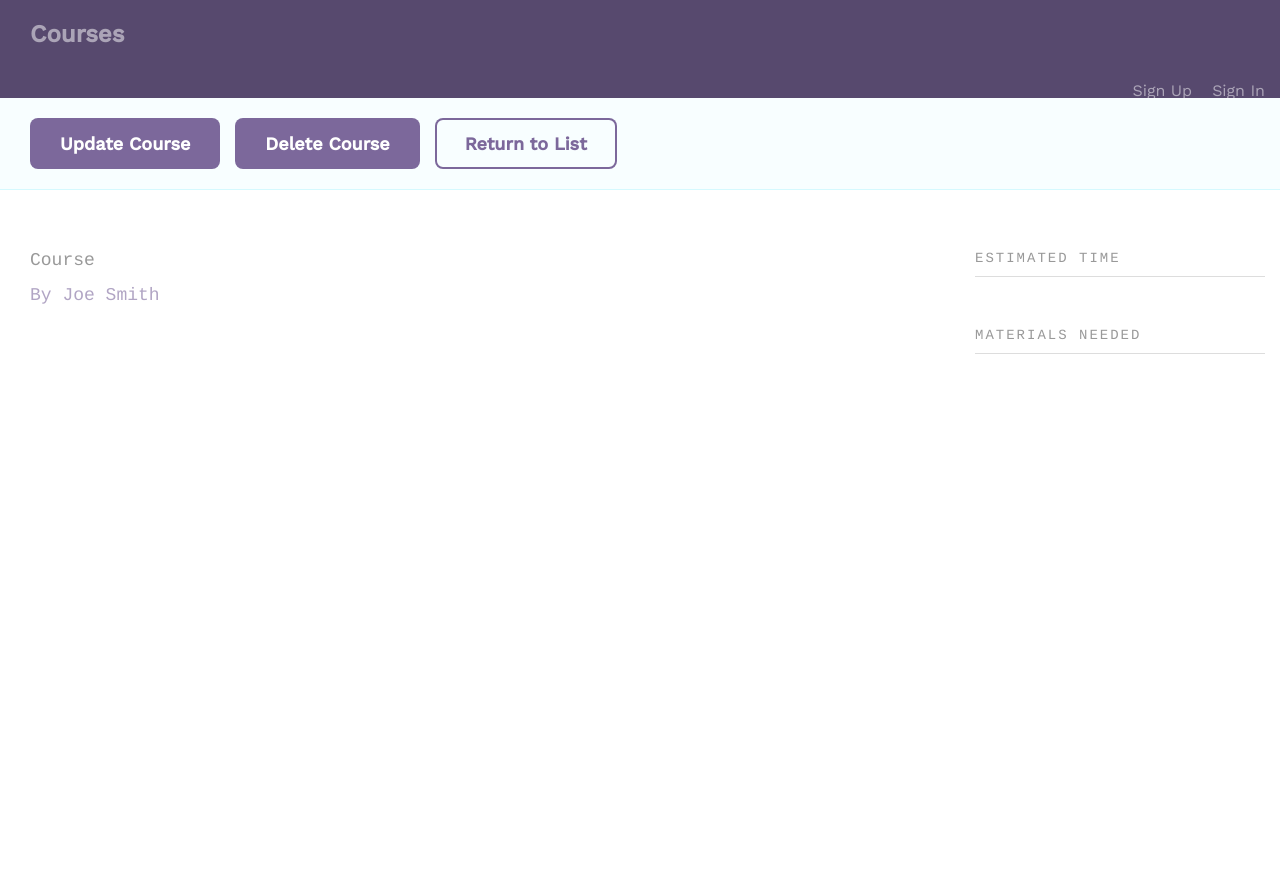
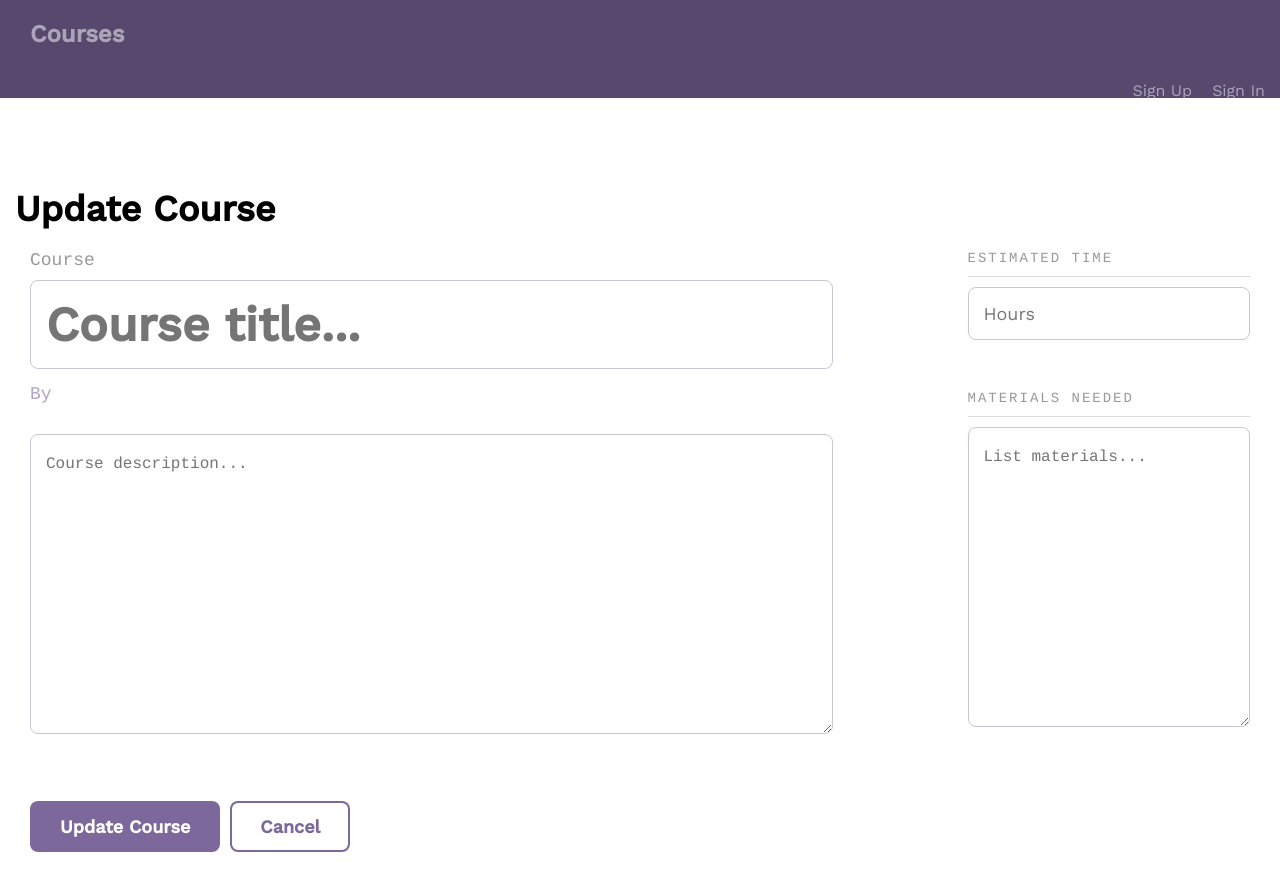
Before and after one commit to SheenaSalmon/TTREACTRESTAPI, a React (Create React App) app in the folder client/: page /courses/1/update in a window 1280 px wide. Before the commit the page ends 800 px from the top, so only its background shows below. Built offline with nearby package versions, Linux system fonts and the light colour scheme; no server answers.

Commit message:
Added update course function

```diff
--- a/client/src/App.js
+++ b/client/src/App.js
@@ -11,6 +11,7 @@
 import UserSignUp from "./UserSignUp"
 import UserSignOut from "./UserSignOut";
 import CreateCourse from "./CreateCourse";
+import UpdateCourse from "./UpdateCourse";
 
 function App() {
 
@@ -23,7 +24,8 @@
     <Switch>
       <Route exact path="/" component={Courses}/>
       <Route  path="/courses/create" component={CreateCourse} />
-      <Route path="/courses/:id" component={CourseDetail}/>
+      <Route exact path="/courses/:id" component={CourseDetail}/>
+      <Route path="/courses/:id/update" component={UpdateCourse}/>
       <Route path="/signin"  component={UserSignIn}/>
       <Route path="/signup"  component={UserSignUp}/>
       <Route path="/signout" component={UserSignOut} />
--- a/client/src/Context.js
+++ b/client/src/Context.js
@@ -36,6 +36,26 @@
      const createCourse= async (newCourse)=>
      {
            const course = await data.createCourse({"username":username,"password":password},{...newCourse,userId:authenticatedUser.id});
+
+
+     }
+
+     const updateCourse= async (course)=>
+     {
+         if(authenticatedUser)
+           {
+               if(authenticatedUser.id===course.User.id)
+
+            {const updatedCourse = await data.updateCourse({"username":username,"password":password},{...course,userId:authenticatedUser.id});}
+            else
+            {alert("You do not have permission to update this course")}
+
+
+
+        }
+           else{
+               alert("please login");
+           }
 
 
      }
@@ -97,7 +117,8 @@
              loadCourses:loadCourses,
              getCourseDetail: getCourseDetail,
              createCourse:createCourse,
-             deleteCourse
+             deleteCourse,
+             updateCourse
          }
      }
 
--- a/client/src/Data.js
+++ b/client/src/Data.js
@@ -79,6 +79,12 @@
         console.log(`This is course response:${Object.entries(course)}`)
     }
 
+    async updateCourse(user,course)
+    {
+        const response = await this.api(`/courses/${course.id}`,'PUT',course,true,user);
+        console.log(`This is course response:${Object.entries(course)}`)
+    }
+
     async deleteCourse(user,course)
     {
         const response= await this.api(`/courses/${course.id}`,'DELETE',course,true,user);
--- /dev/null
+++ b/client/src/UpdateCourse.js
@@ -0,0 +1,105 @@
+import React, { useContext, useState ,useEffect} from "react";
+import {CourseContext} from "./Context";
+
+export default function UpdateCourse(props) {
+    const context =useContext(CourseContext);
+    const [description,setDescription] =useState("");
+    const [title,setTitle] =useState("");
+    const [estimatedTime,setEstimatedTime]=useState("")
+    const [materialsNeeded,setMaterialsNeeded]= useState("")
+
+
+    useEffect(()=>{
+
+      console.log(`This is the course id ${props.match.params.id}`);
+        context.actions.getCourseDetail(props.match.params.id).then(()=>
+        {
+            const course=context.currentCourse;
+            if(course.description)
+            {setDescription(course.description);}
+
+            if(course.title)
+            {setTitle(course.title)}
+
+            if(course.estimatedTime)
+            {setEstimatedTime(course.estimatedTime);}
+
+            if(course.materialsNeeded)
+            {setMaterialsNeeded(course.materialsNeeded);}
+        })
+
+
+    },[])
+
+    const handleChange=(e)=>  {
+        switch (e.target.name) {
+            case "description":
+                setDescription(e.target.value);
+                break;
+            case "title":
+                setTitle(e.target.value);
+                break;
+            case "estimatedTime":
+                setEstimatedTime(e.target.value);
+                break;
+            case "materialsNeeded":
+                setMaterialsNeeded(e.target.value)
+                break;
+            default:
+                break;
+        }
+    }
+
+    const handleSubmit=(e)=>
+    {
+
+        e.preventDefault();
+        const course ={...context.currentCourse,description,title,estimatedTime,materialsNeeded};
+        console.log(Object.entries(course));
+       context.actions.updateCourse(course).then(()=>
+       {
+         props.history.push("/")
+       });
+    }
+
+    return(
+
+        <div className="bounds course--detail">
+        <h1>Update Course</h1>
+        <div>
+
+          <form onSubmit={handleSubmit}>
+            <div className="grid-66">
+              <div className="course--header">
+                <h4 className="course--label">Course</h4>
+                <div><input id="title" name="title" type="text" className="input-title course--title--input" placeholder="Course title..."
+                    value={title} onChange={handleChange} /></div>
+                <p>By </p>
+              </div>
+
+              <div className="course--description">
+                <div><textarea id="description" name="description" className="" placeholder="Course description..."  onChange={handleChange} value={description}/></div>
+              </div>
+            </div>
+            <div className="grid-25 grid-right">
+              <div className="course--stats">
+                <ul className="course--stats--list">
+                  <li className="course--stats--list--item">
+                    <h4>Estimated Time</h4>
+                    <div><input id="estimatedTime" name="estimatedTime" type="text" className="course--time--input"
+                        placeholder="Hours" value={estimatedTime} onChange={handleChange} /></div>
+                  </li>
+                  <li className="course--stats--list--item">
+                    <h4>Materials Needed</h4>
+                    <div><textarea id="materialsNeeded" name="materialsNeeded" className="" placeholder="List materials..."  value={materialsNeeded} onChange={handleChange} /></div>
+                  </li>
+                </ul>
+              </div>
+            </div>
+            <div className="grid-100 pad-bottom"><button className="button" type="submit">Update Course</button><button className="button button-secondary" onClick={(e)=>{ e.preventDefault(); props.history.push("/")}}>Cancel</button></div>
+          </form>
+        </div>
+      </div>
+    )
+
+}
```
